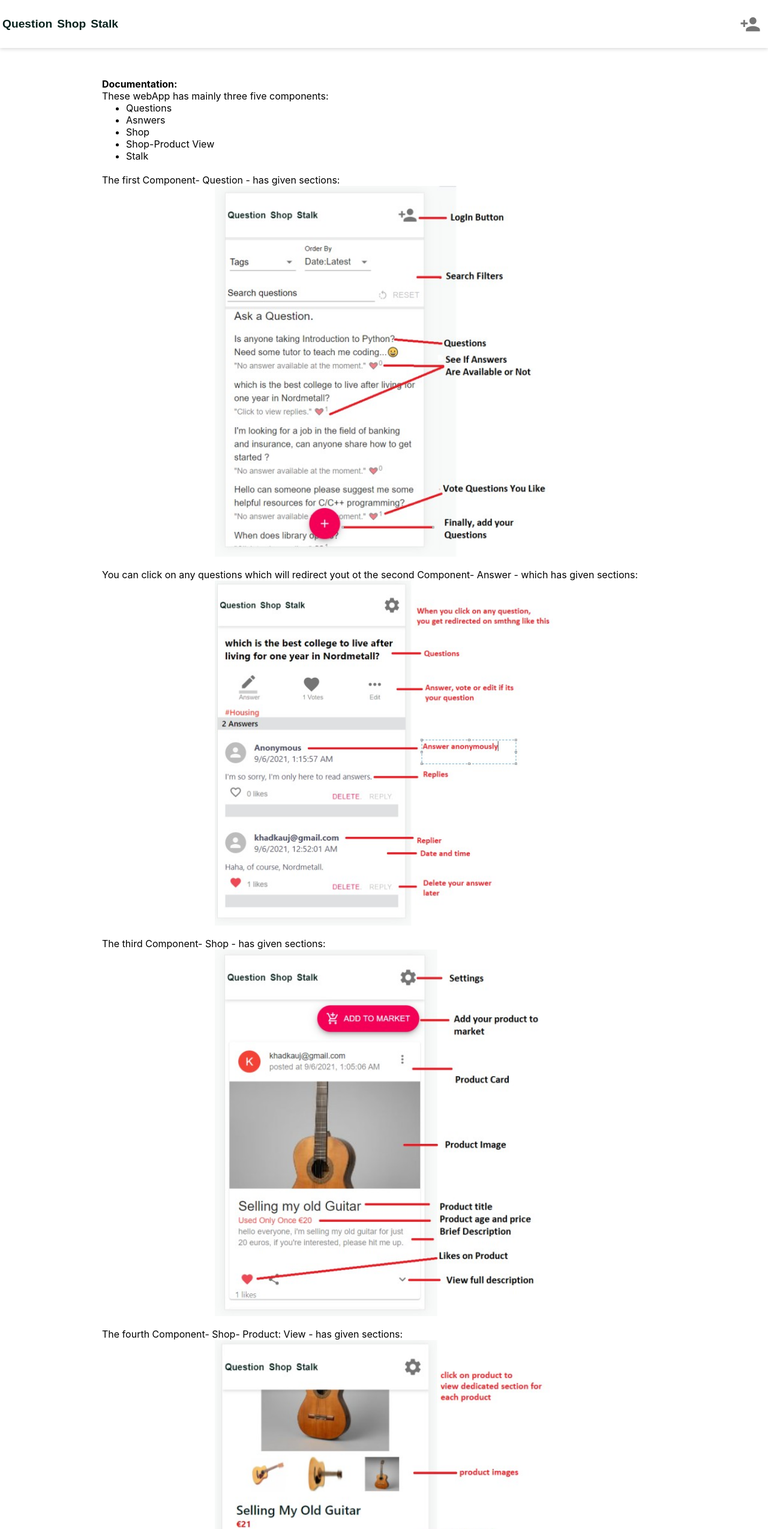
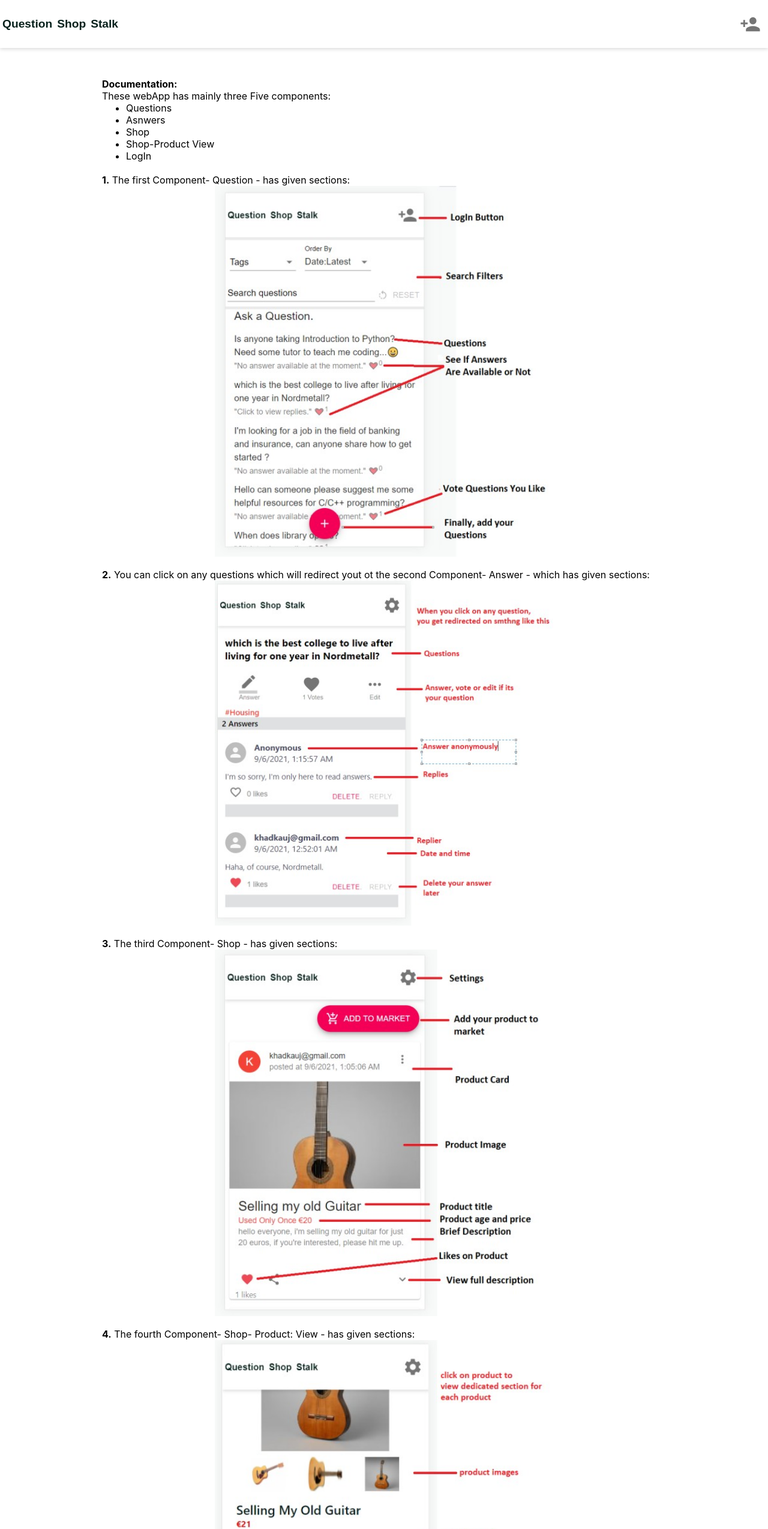
Before and after one commit to khadkauj/Jacsy--Ask-Shop-Stalk, a React (Create React App) app: page /#/Documentation in a window 1280 px wide. Shown: the top 2549 px of the page at 60% size. Built offline with nearby package versions, Linux system fonts and the light colour scheme; no server answers.

Commit message:
goin to sleep

```diff
--- a/src/Components/Miscellaneous/Documentation.js
+++ b/src/Components/Miscellaneous/Documentation.js
@@ -8,38 +8,38 @@ const Documentation = () => {
         <div className="documentation">
             <b>Documentation:</b>
 
-            <p>These webApp has mainly three five components:</p>
+            <p>These webApp has mainly three Five components:</p>
             <ul>
                 <li>Questions</li>
                 <li>Asnwers</li>
                 <li>Shop</li>
                 <li>Shop-Product View</li>
-                <li>Stalk</li>
+                <li>LogIn</li>
             </ul>
             {/*  */}
             <br />
-            <p>The first Component- Question - has given sections: </p>
+            <p> <b>1.</b>  The first Component- Question - has given sections: </p>
 
             <div className="documentation-image">
                 <img src={process.env.PUBLIC_URL + '/mainpage.jpg'} alt="" />
             </div>
             {/*  */}
             <br />
-            <p>You can click on any questions which will redirect yout ot the second Component- Answer - which has given sections: </p>
+            <p><b>2.</b> You can click on any questions which will redirect yout ot the second Component- Answer - which has given sections: </p>
 
             <div className="documentation-image">
                 <img src={process.env.PUBLIC_URL + '/answerComp.jpg'} alt="" />
             </div>
             {/*  */}
             <br />
-            <p>The third Component- Shop - has given sections: </p>
+            <p><b>3.</b> The third Component- Shop - has given sections: </p>
 
             <div className="documentation-image">
                 <img src={process.env.PUBLIC_URL + '/shopPage.jpg'} alt="" />
             </div>
             {/*  */}
             <br />
-            <p>The fourth Component- Shop- Product: View - has given sections: </p>
+            <p><b>4.</b> The fourth Component- Shop- Product: View - has given sections: </p>
 
             <div className="documentation-image">
                 <img src={process.env.PUBLIC_URL + '/productImage.jpg'} alt="" />
@@ -48,10 +48,20 @@ const Documentation = () => {
 
             {/*  */}
             <br />
-            <p>Furthermore, You can click on either LogIn or Settings Icon to see other options: </p>
+            <p><b>5.</b> Furthermore, You can click on either LogIn or Settings Icon to see other options: </p>
 
             <div className="documentation-image">
                 <img src={process.env.PUBLIC_URL + '/settings.jpg'} alt="" />
+            </div>
+            <br />
+            <p><b>6.</b> Finally, You can log in using any of the three listed methods: </p>
+            <ul><li>You can sign in using password less method ie. provide your college email address and
+                get a link in  your outlook. Then, sign in using the sent link.</li>
+                <li>Easy Sign in using Google or Microsoft Auth. Both of these google and outlook
+                    authentication might be discontunied in future because of security reasons. </li></ul>
+
+            <div className="documentation-image">
+                <img src={process.env.PUBLIC_URL + '/login.png'} alt="" />
             </div>
 
             <br />
```
Also changed, not shown: public/login.png (added).
